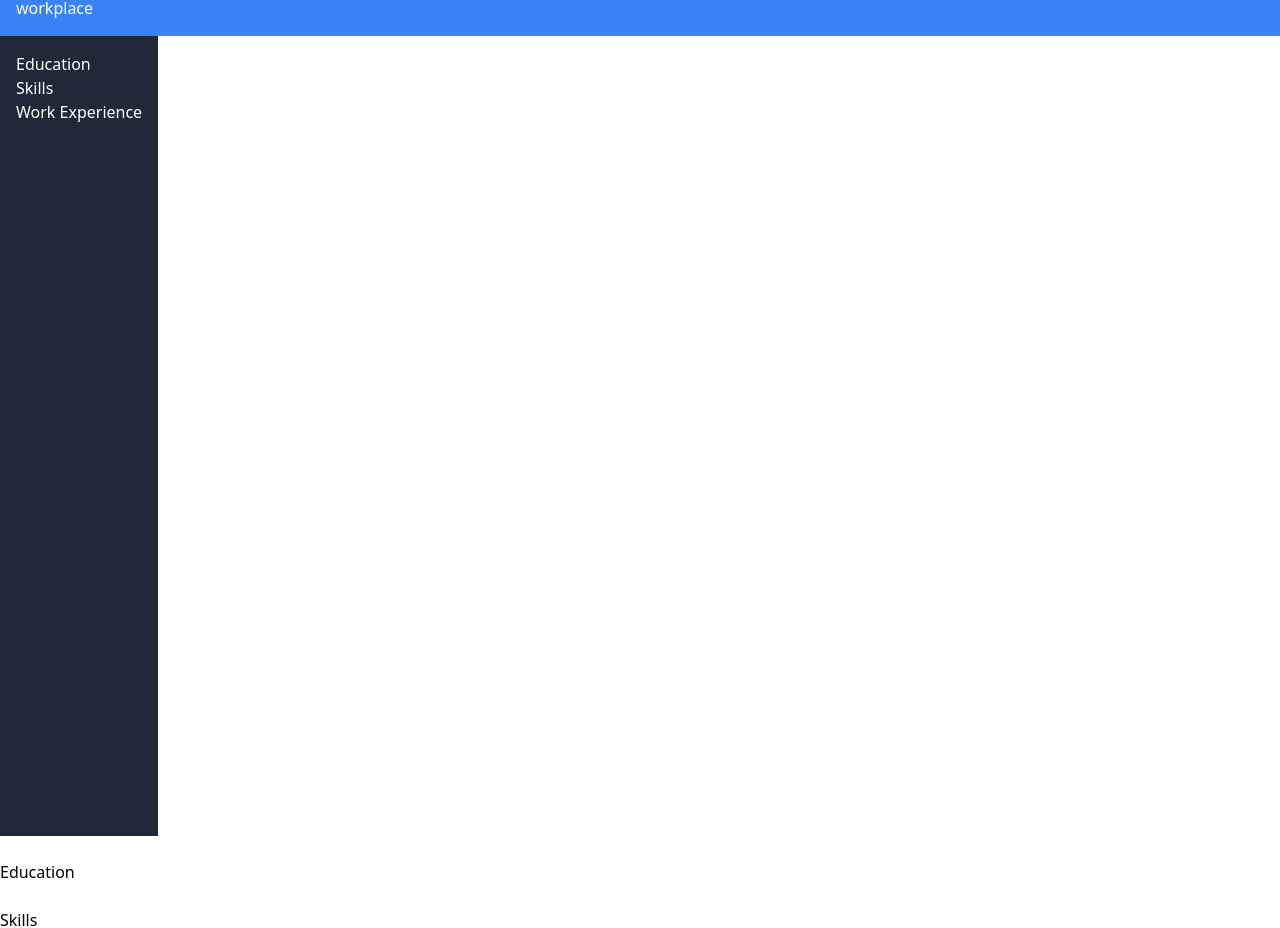
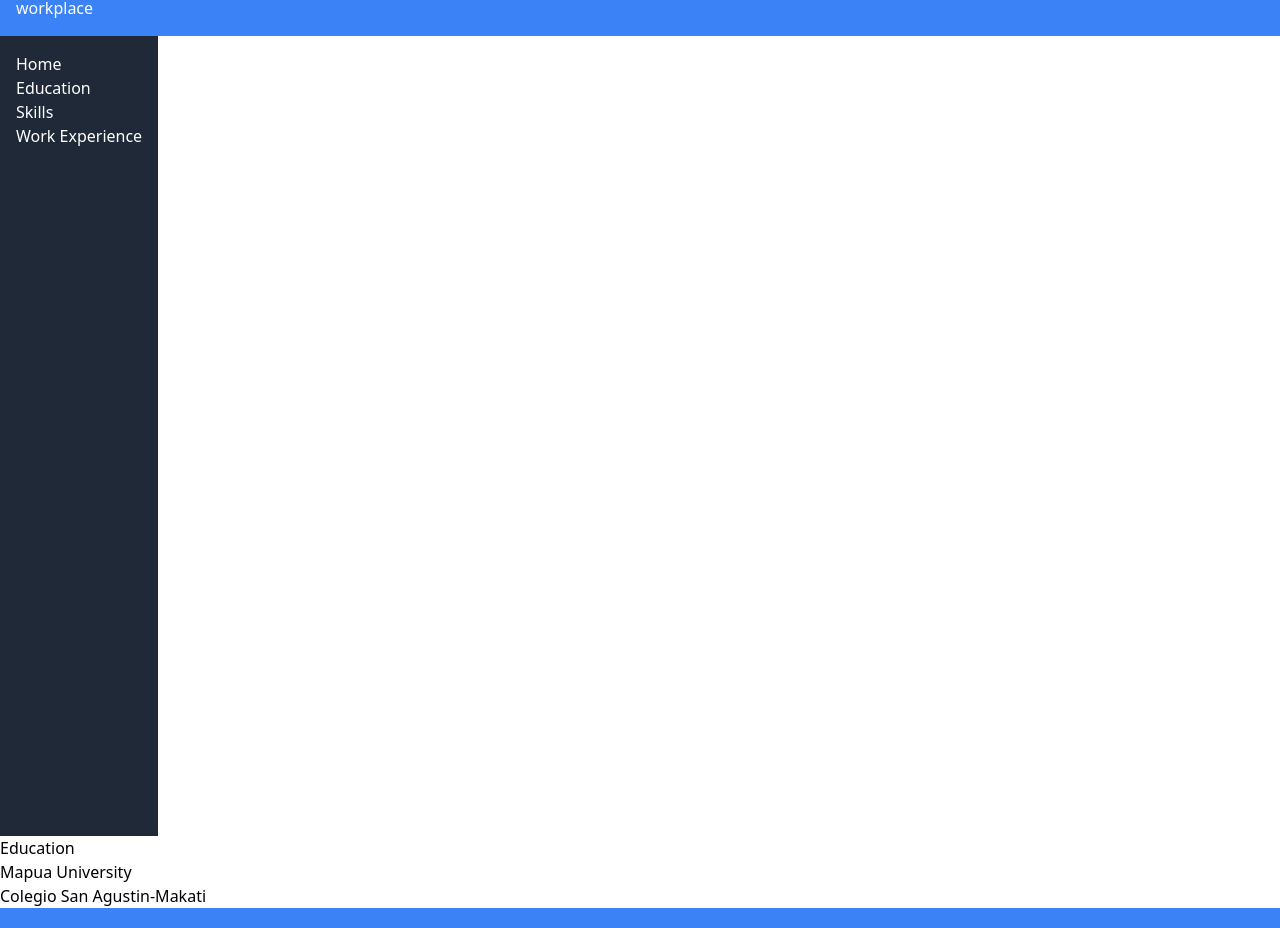
Before and after one commit to froiegras/portfolio, a React (Create React App) app: page / in a window 1280 px wide. Shown: the part 76-1004 px from the top of the page. Built offline with nearby package versions, Linux system fonts and the light colour scheme.

Commit message:
navbar & edu

```diff
--- a/src/App.js
+++ b/src/App.js
@@ -1,5 +1,5 @@
 // App.js
-import React from 'react';
+import React, { useState } from 'react';
 import Header from './components/Header';
 import Navigation from './components/Navigation';
 import Education from './components/Education';
@@ -8,16 +8,20 @@ import Work from './components/Work';
 import Footer from './components/Footer';
 
 function App() {
+  const [selectedComponent, setSelectedComponent] = useState('home');
+
+  const handleNavItemClick = (component) => {
+    setSelectedComponent(component);
+  };
+
   return (
     <div>
       <Header />
-      <Navigation />
-      <br />
-      <Education />
-      <br />
-      <Skills />
-      <br />
-      <Work />
+      <Navigation onNavItemClick = {handleNavItemClick} />
+      {selectedComponent === 'home' && <Education />}
+      {selectedComponent === 'education' && <Education />}
+      {selectedComponent === 'skills' && <Skills />}
+      {selectedComponent === 'work' && <Work />}
       <Footer />
     </div>
   );
--- a/src/components/Education.js
+++ b/src/components/Education.js
@@ -5,6 +5,8 @@ function Education() {
   return (
     <section id="education">
       <h1>Education</h1>
+        <h2>Mapua University</h2>
+        <h2>Colegio San Agustin-Makati</h2>
     </section>
   );
 }
--- a/src/components/Navigation.js
+++ b/src/components/Navigation.js
@@ -1,16 +1,22 @@
 //Navigation.js
 import React from 'react';
+import PropTypes from 'prop-types';
 
-function Navigation() {
+function Navigation({ onNavItemClick }) {
   return (
     <nav className="flex h-screen sticky">
-        <ul className="sidebar bg-gray-800 text-white p-4 w-flex">
-          <li><a href="#education">Education</a></li>
-          <li><a href="#skills">Skills</a></li>
-          <li><a href="#work-experience">Work Experience</a></li>
-        </ul>
+      <div className='className="sidebar bg-gray-800 text-white p-4 w-flex'>
+        <button onClick={() => onNavItemClick('home')}>Home</button> <br />
+        <button onClick={() => onNavItemClick('education')}>Education</button> <br />
+        <button onClick={() => onNavItemClick('skills')}>Skills</button> <br />
+        <button onClick={() => onNavItemClick('work')}>Work Experience</button>
+      </div>
     </nav>
   );
 }
 
+Navigation.propTypes = {
+  onNavItemClick: PropTypes.func.isRequired,
+};
+
 export default Navigation;
```
